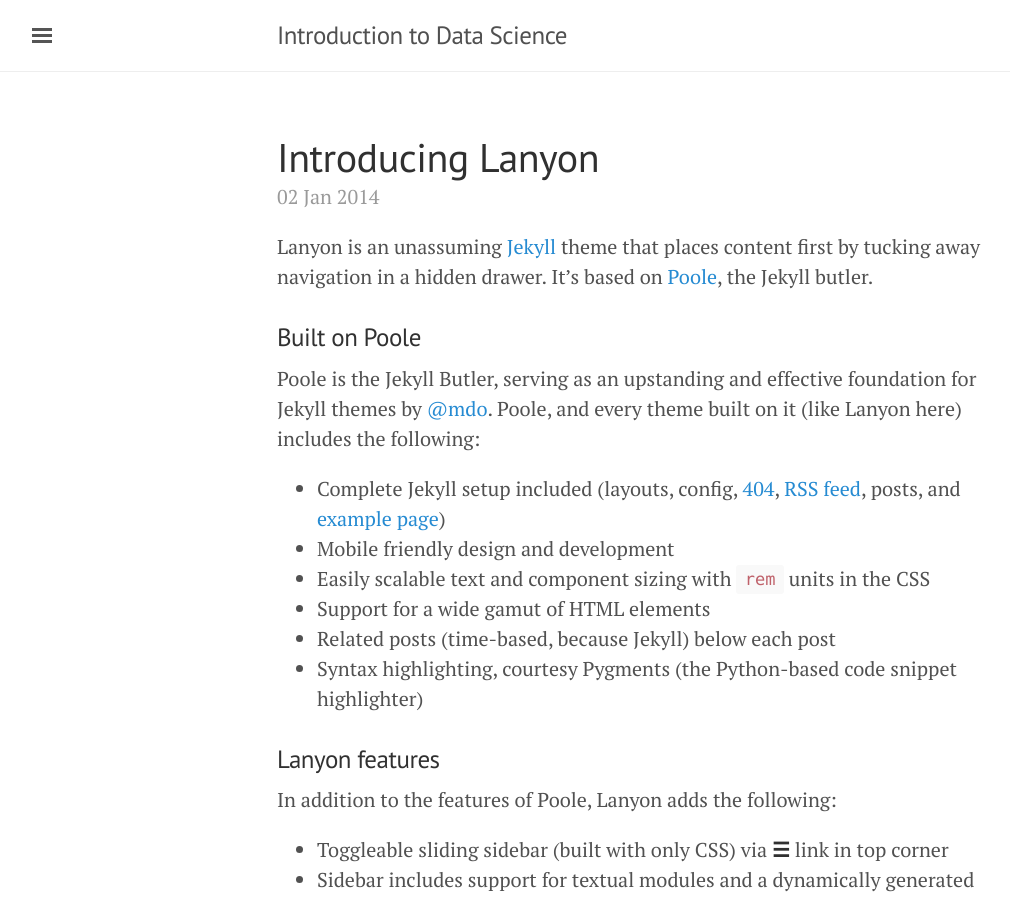
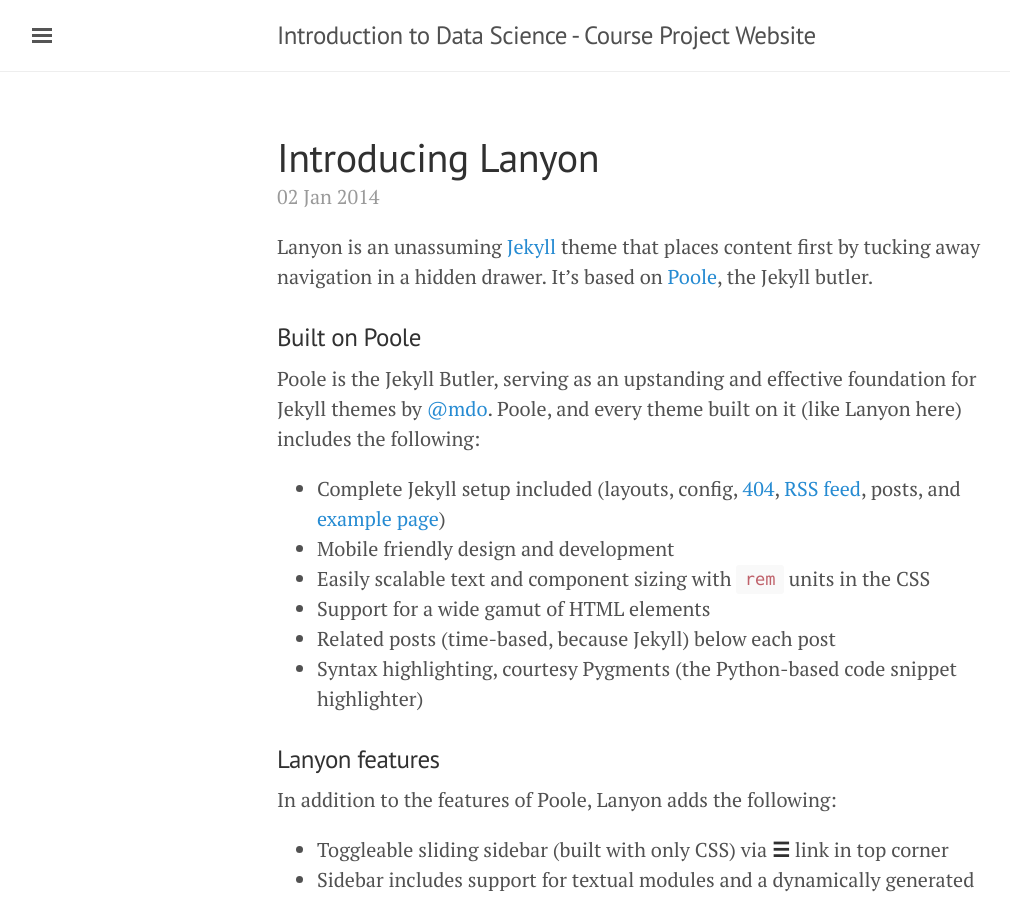
Before and after one commit to titu1994/IDS-Course-Project, a Jekyll site: the page built from index.html, in a window 1280 px wide and 900 px high. Shown: the whole window, without its empty margins (3-1013 px from the left). Built offline with Jekyll 4.4.1, drawn with Linux system fonts in a browser that asks for light colours; the list of posts is cut into pages by our own code.

Commit message:
Clean up sidebar

```diff
--- a/_config.yml
+++ b/_config.yml
@@ -4,7 +4,7 @@
 permalink:           pretty
 
 # Setup
-title:               Introduction to Data Science
+title:               Introduction to Data Science - Course Project Website
 tagline:             ''
 description:         'Course Project Website'
 url:                 https://titu1994.github.io
--- a/_includes/sidebar.html
+++ b/_includes/sidebar.html
@@ -26,8 +26,7 @@
     {% endfor %}
 
     <a class="sidebar-nav-item" href="{{ site.github.repo }}/archive/v{{ site.version }}.zip">Download</a>
-    <a class="sidebar-nav-item" href="{{ site.github.repo }}">GitHub project</a>
-    <span class="sidebar-nav-item">Currently v{{ site.version }}</span>
+    <a class="sidebar-nav-item" href="https://github.com/titu1994/IDS-Course-Project">GitHub project</a>
   </nav>
 
   <div class="sidebar-item">
```
